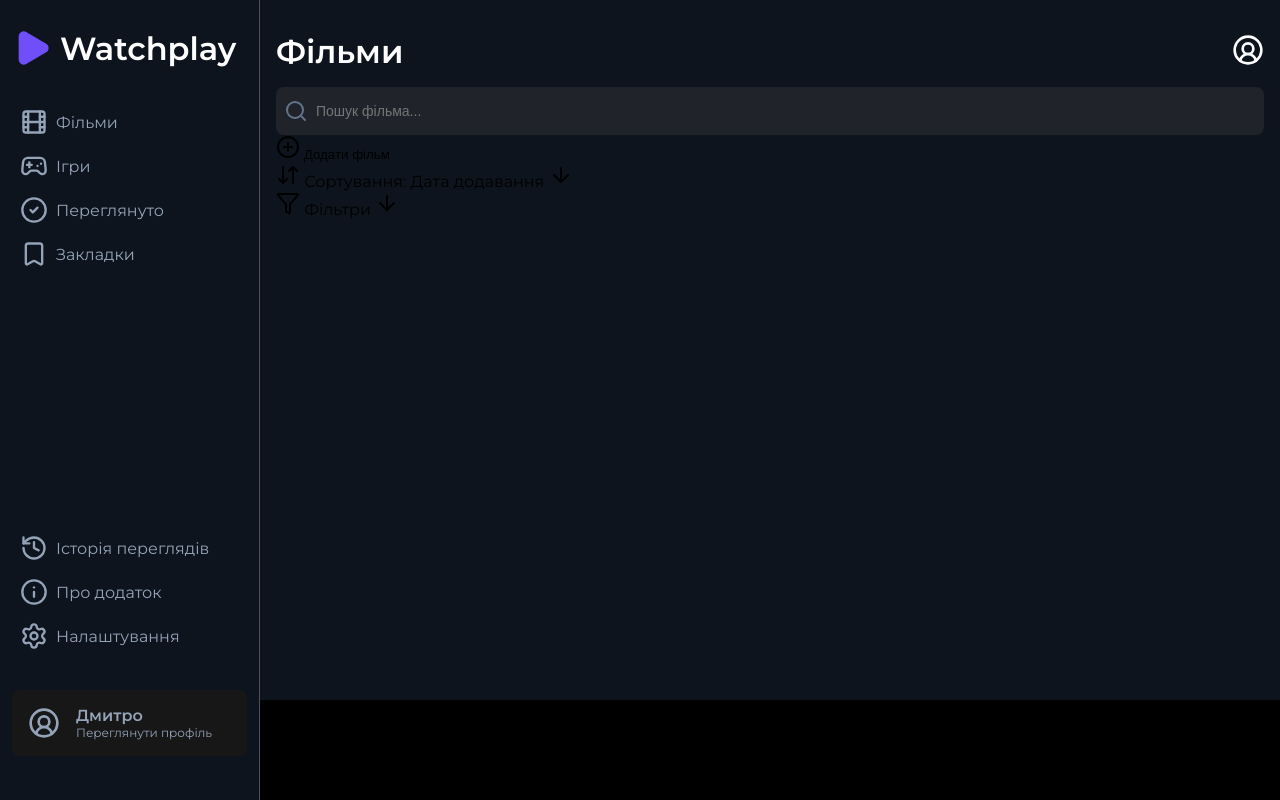
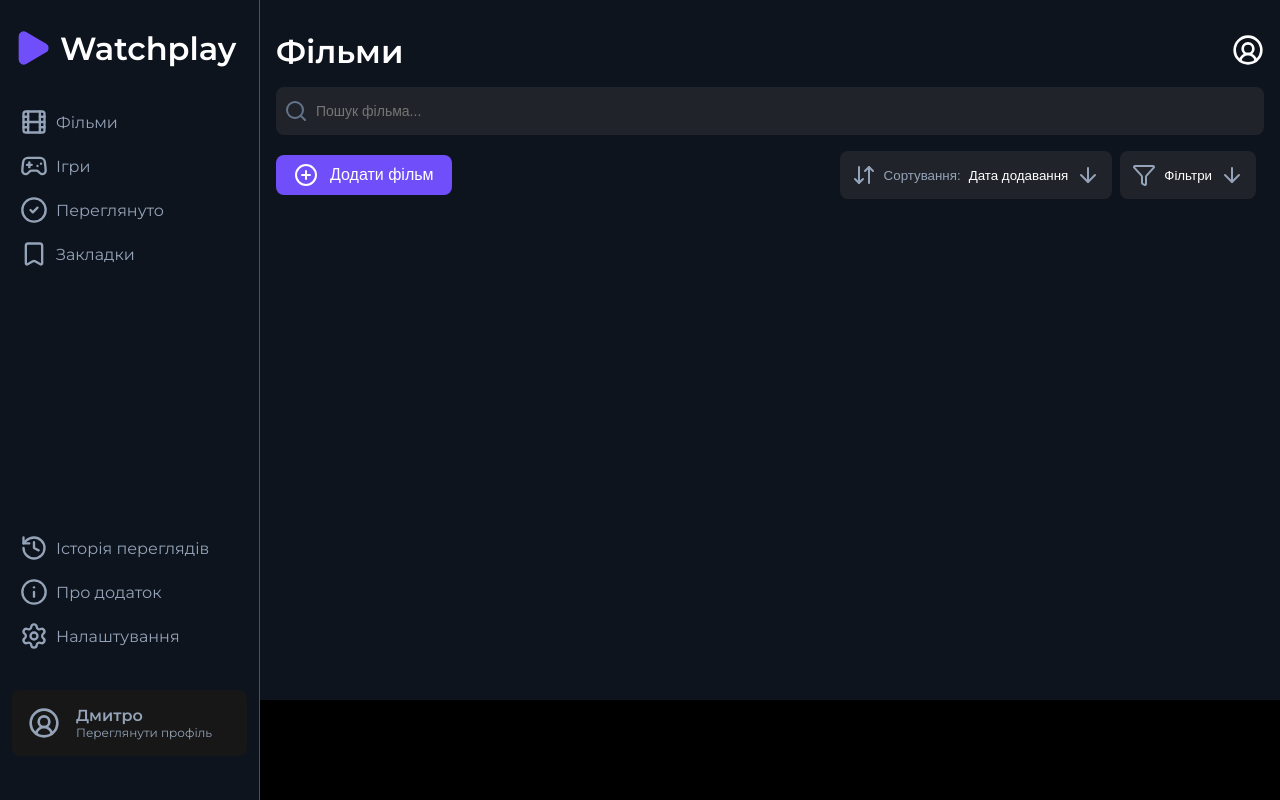
Before and after one commit to dkazarov/Watchplay, a website built with Vite: page index.html in a window 1280 px wide. Built offline with nearby package versions, Linux system fonts and the light colour scheme.

Commit message:
header: toolbox: html/css fix markup & styles

```diff
--- a/src/html-components/search.html
+++ b/src/html-components/search.html
@@ -1,10 +1,11 @@
 <form class="search">
+  <label class="search__label" for="movie-search">Пошук фільмів</label>
   <input
     class="search__input"
     name="search-query"
     type="search"
     placeholder="Пошук фільма..."
-    maxlength="100"
+    maxlength="250"
   />
 
   <span class="search__icon">
--- a/src/html-components/toolbar.html
+++ b/src/html-components/toolbar.html
@@ -1,19 +1,21 @@
 <div class="toolbar">
-  <button class="toolbar__add-item btn--reset">
+  <button class="toolbar__add-item btn--reset" type="button">
     <load src="src/html-components/icons/button-add-icon.html" />
-    <span class="toolbar__add-item">Додати фільм</span>
+    <span class="toolbar__add-item-title">Додати фільм</span>
   </button>
-  <div class="toolbar__control">
-    <div class="toolbar__control-sort">
+  <div class="toolbar__controls">
+    <button class="toolbar__button toolbar__button--sort btn--reset">
       <load src="src/html-components/icons/sort-arrows-icon.html" />
-      <span class="toolbar__control-sort-title">Сортування: Дата додавання</span>
+      <span class="toolbar__button-title">
+        <span>Сортування:</span><span>Дата додавання</span>
+      </span>
       <load src="src/html-components/icons/arrow-down-icon.html" />
-    </div>
+    </button>
 
-    <div class="toolbar__control-filter">
+    <button class="toolbar__button toolbar__button--filter btn--reset">
       <load src="src/html-components/icons/filter-icon.html" />
-      <span class="toolbar__control-filter-title">Фільтри</span>
+      <span class="toolbar__button-title">Фільтри</span>
       <load src="src/html-components/icons/arrow-down-icon.html" />
-    </div>
+    </button>
   </div>
 </div>
--- a/src/styles/components/search.css
+++ b/src/styles/components/search.css
@@ -1,18 +1,28 @@
 .search {
   position: relative;
+  margin-bottom: var(--space-4);
+}
+.search__label {
+  position: absolute;
+  width: 1px;
+  height: 1px;
+  padding: 0;
+  margin: -1px;
+  overflow: hidden;
+  clip: rect(0, 0, 0, 0);
+  white-space: nowrap;
+  border: 0;
 }
 .search__input {
   width: 100%;
-  padding: var(--space-4);
+  padding: var(--space-4) var(--space-10);
   border-radius: var(--radius-md);
   background-color: var(--color-bg-grey-400);
   border: none;
-  color: var(--color-text-muted);
+  color: var(--color-text);
   caret-color: var(--color-accent-cinema-theme);
-  padding-left: var(--space-10);
   font-size: var(--font-size-sm);
   padding-right: var(--space-6);
-  overflow: hidden;
 
   &:focus-visible {
     outline: 1px solid var(--color-accent-cinema-theme);
@@ -32,14 +42,12 @@
   color: var(--color-text-secondary);
 }
 .search__clear {
-  display: none !important;
+  display: none;
   position: absolute;
   top: 50%;
   right: var(--space-2);
   transform: translateY(-50%);
   font-size: var(--font-size-xl);
-  display: flex;
-  align-items: center;
   color: var(--color-text-secondary);
 }
 .search__input::-webkit-search-cancel-button {
@@ -47,5 +55,5 @@
   appearance: none;
 }
 .search__input:not(:placeholder-shown) ~ .search__clear {
-  display: block !important;
+  display: block;
 }
--- a/src/styles/components/toolbar.css
+++ b/src/styles/components/toolbar.css
@@ -1,16 +1,52 @@
 .toolbar {
+  display: flex;
+  justify-content: space-between;
+  align-items: center;
+  color: var(--color-text-muted);
+  font-size: var(--font-size-sm);
+
+  svg {
+    stroke: var(--color-text-muted);
+  }
 }
 .toolbar__add-item {
+  display: flex;
+  align-items: center;
+  justify-content: space-between;
+  padding: 8px 18px;
+  background-color: var(--color-accent-cinema-theme);
+  border-radius: var(--radius-md);
+  gap: var(--space-3);
+
+  svg {
+    stroke: var(--color-text);
+  }
 }
-.btn--reset {
+.toolbar__add-item-title {
+  font-weight: var(--font-weight-medium);
+  font-size: var(--font-size-md);
+  color: var(--color-text);
 }
-.toolbar__control {
+.toolbar__controls {
+  display: flex;
+  justify-content: space-between;
+  align-items: center;
 }
-.toolbar__control-sort {
+.toolbar__button {
+  display: flex;
+  justify-content: space-between;
+  align-items: center;
+  background-color: var(--color-bg-grey-400);
+  padding: var(--space-3);
+  border-radius: var(--radius-md);
+  margin-right: var(--space-2);
+  gap: var(--space-2);
+  color: var(--color-text);
 }
-.toolbar__control-sort-title {
+.toolbar__button-title {
+  display: flex;
+  gap: var(--space-2);
 }
-.toolbar__control-filter {
+.toolbar__button-title span:first-child {
+  color: var(--color-text-muted);
 }
-.toolbar__control-filter-title {
-}
```
